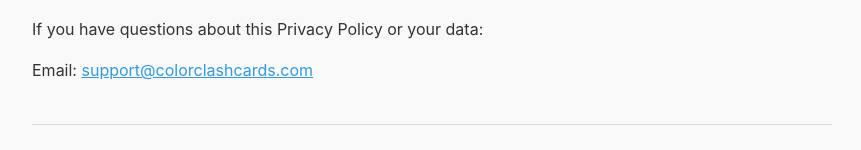
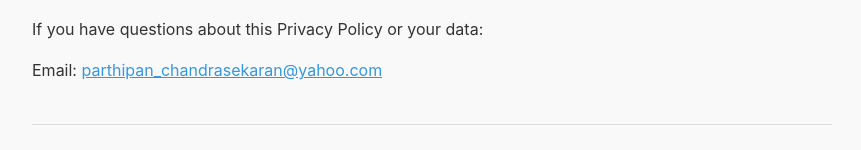
Before and after one commit to parthipanchandrasekeran/ColorClashCards, a plain HTML site: page docs/privacy-policy.html in a window 1280 px wide. Shown: the part 2577-2727 px from the top of the page, without its empty margins (208-1069 px from the left). Drawn offline with Linux system fonts and the light colour scheme.

Commit message:
Update contact email in privacy policy page

```diff
--- a/docs/privacy-policy.html
+++ b/docs/privacy-policy.html
@@ -112,7 +112,7 @@
 
     <h2>Contact Us</h2>
     <p>If you have questions about this Privacy Policy or your data:</p>
-    <p>Email: <a href="mailto:support@colorclashcards.com">support@colorclashcards.com</a></p>
+    <p>Email: <a href="mailto:parthipan_chandrasekaran@yahoo.com">parthipan_chandrasekaran@yahoo.com</a></p>
 
     <div class="footer">
         <p>&copy; 2025 Color Clash Cards. All rights reserved.</p>
```
